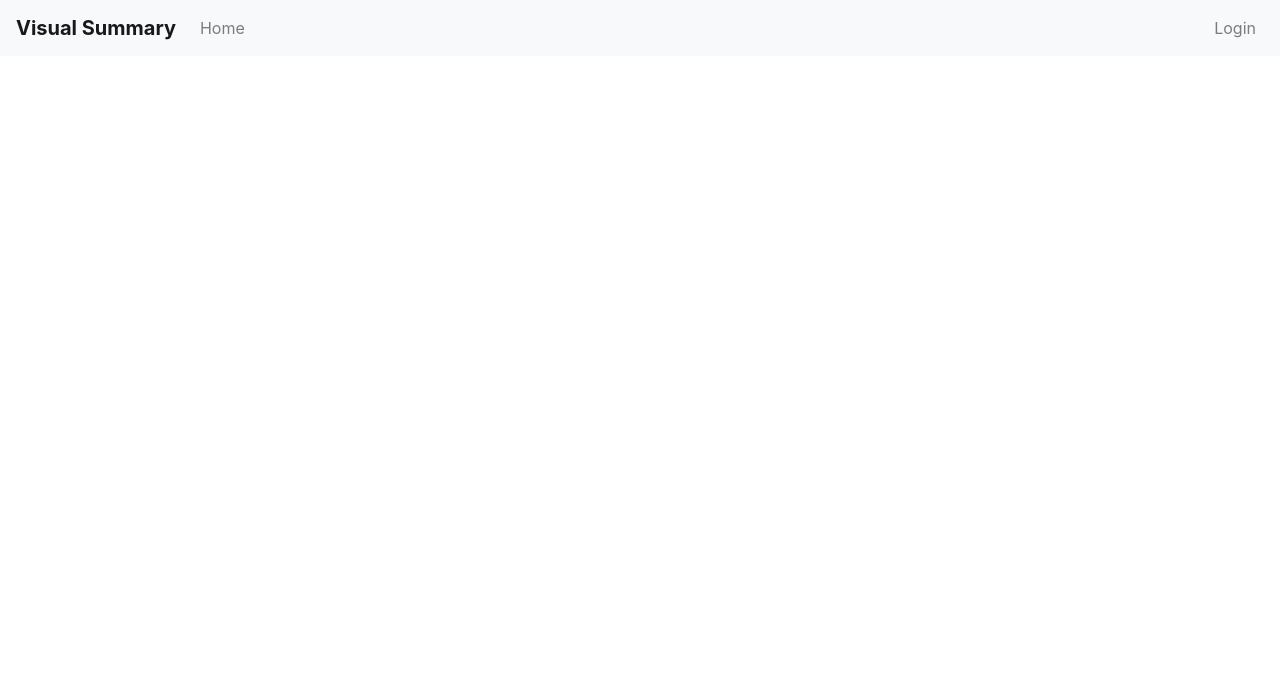
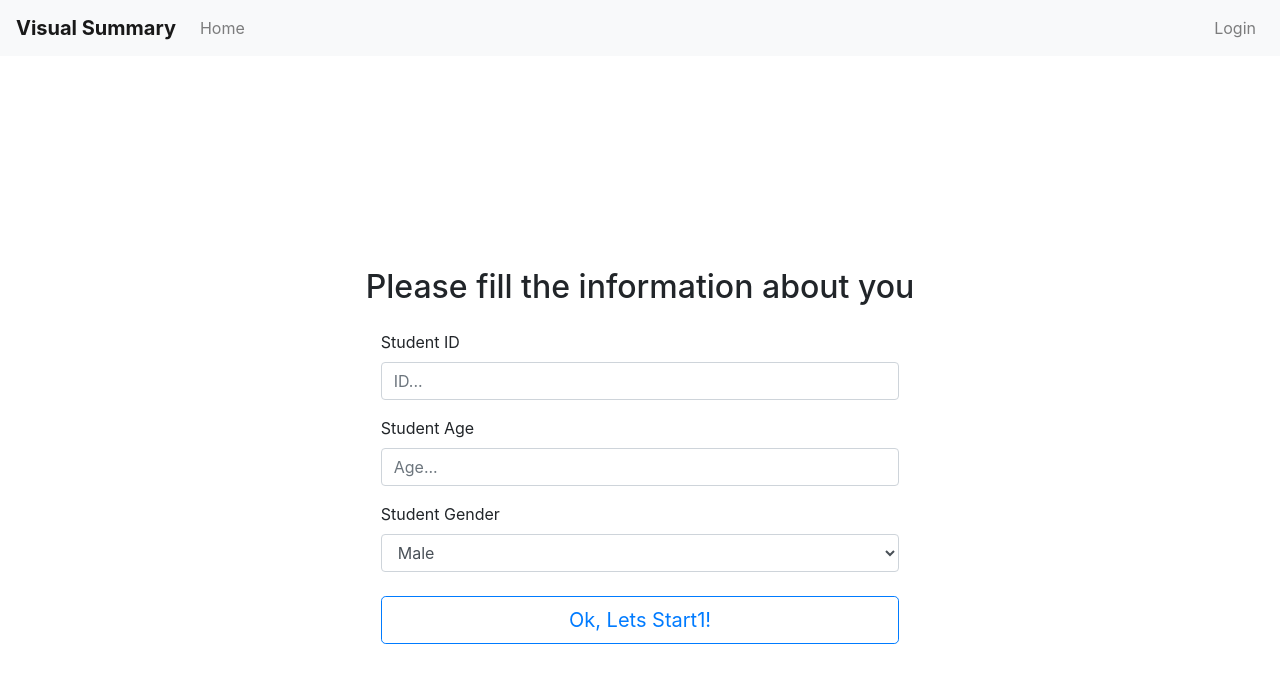
Before and after one commit to rotemmi4/visual-summary, a React (Create React App) app in the folder client/: page /StudentEntrance in a window 1280 px wide. Shown: the top 682 px of the page. Built offline with nearby package versions, Linux system fonts and the light colour scheme; no server answers.

Commit message:
Student Entrance

```diff
--- /dev/null
+++ b/client/src/components/StudentEntrance.js
@@ -0,0 +1,42 @@
+import React from 'react'
+import {Button, Form, Container, Row} from 'react-bootstrap'
+
+
+export function StudentEntrance(props){
+
+    return (
+        <Container className="w-80 center">
+
+            <Row className="mb-3 justify-content-center align-items-center">
+                <h2 className="block">Please fill the information about you</h2>
+            </Row>
+
+            <Form className="center">
+              <Form.Group >
+                <Form.Label>Student ID</Form.Label>
+                <Form.Control placeholder="ID..." name="studentID" onChange={props.handleInputChange}/>
+              </Form.Group>
+
+              <Form.Group >
+                <Form.Label>Student Age</Form.Label>
+                <Form.Control placeholder="Age..."  name="studentAge" onChange={props.handleInputChange}/>
+              </Form.Group>
+
+              <Form.Label>Student Gender</Form.Label>
+              <Form.Control as="select"  name="studentGender" onChange={props.handleInputChange}>
+                <option value="Male">Male</option>
+                <option value="Female">Female</option>
+              </Form.Control>
+
+              <br/>
+              <Button variant="outline-primary" block size="lg"  onClick={props.handleStudentInfo}>
+                Ok, Lets Start1!
+              </Button>
+            </Form>
+
+        </Container>
+
+    )
+
+
+}
--- a/client/src/components/pages/HomePage.js
+++ b/client/src/components/pages/HomePage.js
@@ -1,7 +1,7 @@
 import React from 'react'
-import { Col, Container, Row } from 'react-bootstrap'
+import { Button, Container, Row } from 'react-bootstrap'
 import './HomePage.css'
-
+import {Link} from "react-router-dom";
 
 export function HomePage(){
 
@@ -15,6 +15,12 @@ export function HomePage(){
                 <Row className="justify-content-center align-items-center">
                     <h2>Visualization Summary Platform</h2>
                 </Row>
+
+                <Row className="justify-content-center align-items-center">
+                    <Link to={"/StudentEntrance"}>
+                        <Button variant="outline-success" block size="lg">Start Test!</Button>
+                    </Link>
+                </Row>
             </Container>
 
         </>
--- /dev/null
+++ b/client/src/components/pages/StudentEntrancePage.js
@@ -0,0 +1,43 @@
+import React, { useState } from 'react'
+import { Col, Container, Row } from 'react-bootstrap'
+import { StudentEntrance } from '../StudentEntrance'
+import { set_student_info} from "../../model/requests/StudentModelRestAPI";
+
+
+export function StudentEntrancePage(){
+
+
+    const [studentInfo, setStudentInfo] = useState({
+        studentID: "",
+        studentAge: "",
+        studentGender: "Male"
+    })
+
+    const handleInputChange = (event) => {
+        const target = event.target;
+        const value = target.type === 'checkbox' ? target.checked : target.value;
+        const name = target.name;
+
+        setStudentInfo(prevState => ({
+            ...prevState,
+            [name]: value,
+        }));
+    }
+
+    const handleStudentInfo = () => {
+        console.log(studentInfo)
+        set_student_info(studentInfo)
+    }
+
+    return (
+        <Container className="fill-window align-items-center justify-content-center">
+            <Row className="">
+                <Col>
+                    <StudentEntrance handleStudentInfo={handleStudentInfo} handleInputChange={handleInputChange}/>
+                </Col>
+            </Row>
+        </Container>
+    )
+
+
+}
--- a/client/src/components/pages/UnAuthenticatedApp.js
+++ b/client/src/components/pages/UnAuthenticatedApp.js
@@ -6,6 +6,7 @@ import { HomePage } from './HomePage';
 import { LoginPage } from './LoginPage';
 import { useAuth } from '../../model/context/auth_context';
 import DeveloperNavbar from "../DeveloperNavbar";
+import { StudentEntrancePage } from './StudentEntrancePage';
 
 function UnAuthenticatedApp() {
 
@@ -17,6 +18,7 @@ function UnAuthenticatedApp() {
             <Switch>
                 <Route path='/' exact component={HomePage} />
                 <Route path='/login' component={LoginPage} />
+                <Route path='/StudentEntrance' component={StudentEntrancePage} />
             </Switch>
         </Router>
         </>
--- /dev/null
+++ b/client/src/model/requests/StudentModelRestAPI.js
@@ -0,0 +1,43 @@
+import React ,{useEffect, useState} from 'react'
+import axios from 'axios'
+
+export function useAxiosGet(url){
+    const [request, setRequest] = useState({
+        loading: false,
+        data: null,
+        error: false
+    })
+
+    useEffect(() => {
+        setRequest({
+            loading: true,
+            data: null,
+            error: false
+        })
+        axios.get(url).then( response => {
+            setRequest({
+                loading: false,
+                data: response.data,
+                error: false
+            })
+        }).catch( () => {
+            setRequest({
+                loading: false,
+                data: null,
+                error: true
+            })
+        })
+    },[url])
+
+    return request
+}
+
+
+// roman
+export function set_student_info(props){
+    const url = 'http://127.0.0.1:5000/student/set_info'
+    // console.log(props)
+    const body = props
+    // console.log(body)
+    return axios.post(url, body)
+}
```
